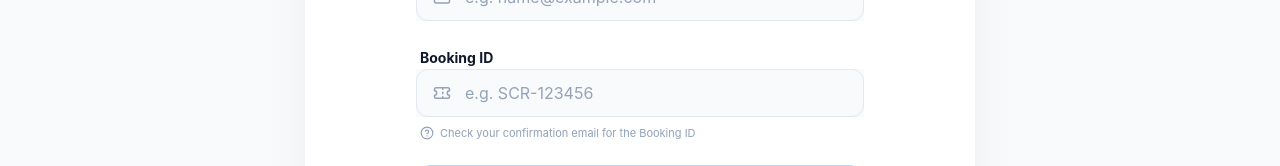
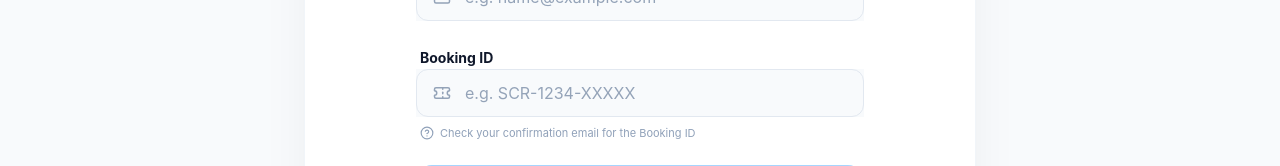
Before and after one commit to Oluwabillionz96/car-rentals-customer, a Next.js app: page /find-my-booking in a window 1280 px wide. Shown: the part 599-765 px from the top of the page. Built offline with nearby package versions, Linux system fonts and the light colour scheme.

Commit message:
Update page.tsx

```diff
--- a/app/(public)/find-my-booking/page.tsx
+++ b/app/(public)/find-my-booking/page.tsx
@@ -115,7 +115,7 @@ export default function FindMyBookingPage() {
                   <Input
                     icon={Ticket}
                     id="booking-id-search"
-                    placeholder="e.g. SCR-123456"
+                    placeholder="e.g. SCR-1234-XXXXX"
                     registration={register("bookingId")}
                     error={errors.bookingId?.message}
                     showIconDesktop
```
